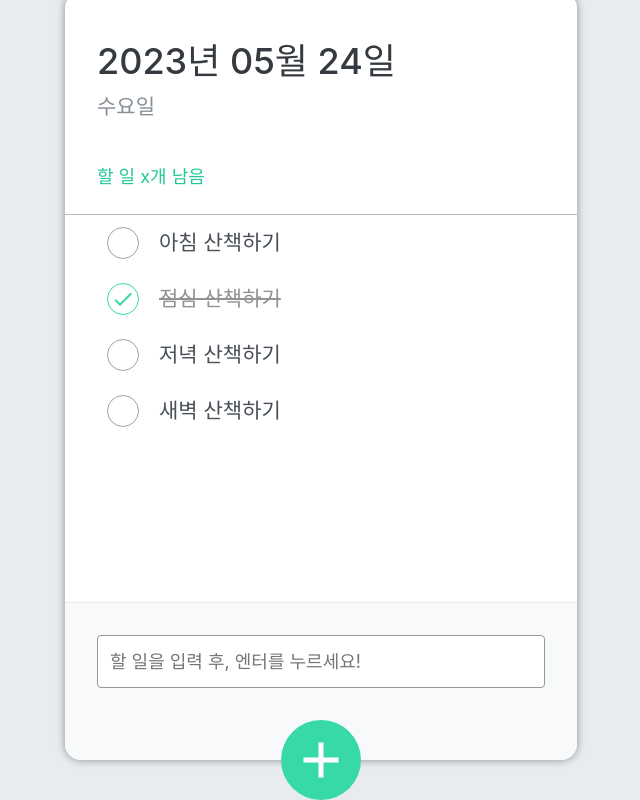
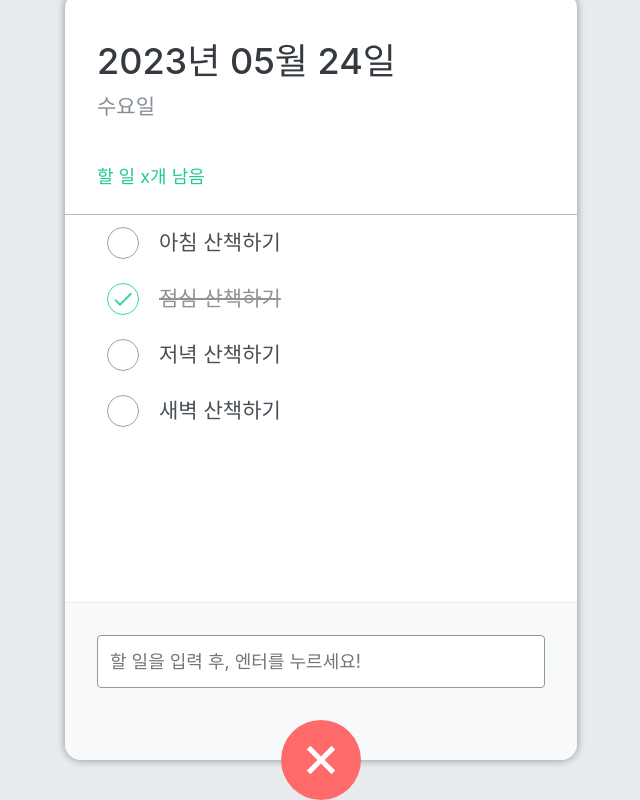
Before and after one commit to lkdcode/react-todo-app, a React (Create React App) app in the folder react-todo-app/: page / in a window 1280 px wide. Both pictures are taken after a click on the button 640 px from the left and 864 px from the top of the page. Shown: the part 104-904 px from the top of the page, without its empty margins (319-959 px from the left). Built offline with nearby package versions, Linux system fonts and the light colour scheme; the HTML template or start-up script is replaced by a standard one.

Commit message:
삭제기능추가

```diff
--- a/react-todo-app/src/component/TodoInput.js
+++ b/react-todo-app/src/component/TodoInput.js
@@ -4,45 +4,65 @@ import cn from 'classnames';
 
 import './SCSS/TodoInput.scss';
 
-const TodoInput = () => {
+const TodoInput = ({ addTodo }) => {
 
   // 입력창이 열리는 여부를 표현하는 상태값
   const [open, setOpen] = useState(false);
 
+  // 할일 입력창에 입력한 내용을 표현하는 상태값
+  const [todoText, setTodoText] = useState('');
+
   // + 버튼 클릭시 이벤트 처리
   const onToggle = () => {
       setOpen(!open);
-
   };
 
-  const showForm = () => {
-    return open && (<div className='form-wrapper'>
-      <form className='insert-form'>
-        <input
-          tpye='text'
-          placeholder='할 일을 입력 후, 엔터를 누르세요!'
-        />
-      </form>
-    </div>);
+  // 서브밋 이벤트 핸들러
+  const submitHandler = e => {
+      e.preventDefault(); // 태그의 기본기능 제한
+      // console.log('폼이 제출됨!!');
+
+      // console.log(todoText);
+      addTodo(todoText);
+
+      // 입력이 끝나면 입력창 비우기
+      setTodoText('');
+  };
+
+  // input change 이벤트 핸들러 함수
+  const todoChangeHandler = e => {
+    // console.log(e.target.value);
+    setTodoText(e.target.value);
   };
 
 return (
   <>
       {
-        showForm()
+          open && (<div className='form-wrapper'>
+                      <form className='insert-form' onSubmit={submitHandler}>
+                          <input
+                              type='text'
+                              placeholder='할 일을 입력 후, 엔터를 누르세요!'
+                              onChange={todoChangeHandler}
+                              autoFocus
+                              value={todoText}
+                          />
+                      </form>
+                  </div>)
       }
 
-      {/* cn() : 첫번째 파라미터는 항상 유지할 클래스
+      {/*
+          cn() : 첫번째 파라미터는 항상 유지할 클래스
                   두번째 파라미터는 논리 상태값
-                 => 논리 상태값이 true 일 경우 해당 클래스가 추가
-                 => false 일 경우 제거
+                  => 논리상태값이 true일경우 해당클래스가 추가
+                     false일 경우 제거
       */}
-      <button className={cn('insert-btn', { abc: open })} onClick={onToggle}>
+      <button className={cn('insert-btn', {open})} onClick={onToggle}>
           <MdAdd />
       </button>
 
   </>
 )
-}
+};
 
 export default TodoInput
--- a/react-todo-app/src/component/TodoItem.js
+++ b/react-todo-app/src/component/TodoItem.js
@@ -5,7 +5,7 @@ import cn from 'classnames';
 import './SCSS/TodoItem.scss';
 import classNames from 'classnames';
 
-const TodoItem = ({ item }) => {
+const TodoItem = ({ item, remove }) => {
 
   const { id, title, done } = item;
 
@@ -15,7 +15,7 @@ const TodoItem = ({ item }) => {
         {done && <MdDone />}
       </div>
       <span className={cn('text',{finish:done})}>{title}</span>
-      <div className='remove'>
+      <div className='remove' onClick={() => remove(id)}>
         <MdDelete />
       </div>
 
--- a/react-todo-app/src/component/TodoMain.js
+++ b/react-todo-app/src/component/TodoMain.js
@@ -3,7 +3,7 @@ import TodoItem from './TodoItem'
 
 import './SCSS/TodoMain.scss';
 
-const TodoMain = ({ todoList }) => {
+const TodoMain = ({ todoList, remove }) => {
 
   // const todoItems = todoList.map(todo => <TodoItem />);
 
@@ -15,13 +15,27 @@ const TodoMain = ({ todoList }) => {
   //   }
 
   //   return todoItems;
+
+  const submitHandler = e => {
+
+    const $input = document.querySelector('.insert-from input');
+    console.log($input.value);
+
+    $input.value = '';
+
+  }
+
   // };
 
   return (
     <ul className='todo-list'>
-      {
-        todoList.map(todo => <TodoItem item={todo} />)
-      }
+        {
+            todoList.map(todo => <TodoItem
+                                  key={todo.id}
+                                  item={todo}
+                                  remove={remove}
+                                  />)
+        }
     </ul>
   )
 }
--- a/react-todo-app/src/component/TodoTemplate.js
+++ b/react-todo-app/src/component/TodoTemplate.js
@@ -1,4 +1,4 @@
-import React from 'react'
+import React, { useState, useEffect } from 'react'
 import TodoHeader from './TodoHeader'
 import TodoMain from './TodoMain'
 import TodoInput from './TodoInput'
@@ -8,7 +8,8 @@ import './SCSS/TodoTemplate.scss';
 const TodoTemplate = () => {
 
   // 서버에 할 일 목록 (json) 을 요청해서 받아와야 함
-  const todos = [
+  // todos 배열을 상태 관리
+  const [todos, setTodos] = useState([
     {
       id: 1,
       title: '아침 산책하기',
@@ -29,14 +30,71 @@ const TodoTemplate = () => {
       title: '새벽 산책하기',
       done: false
     },
-  ];
+  ]);
 
+  // id 값 시퀀스 생성 함수
+  const makeNewId = () => {
+    if (todos.length === 0) return 1;
+    return todos[todos.length - 1].id + 1;
+  }
+
+  // todoInput 에게 todoText 를 받아오는 함수
+  const addTodo = todoText => {
+    console.log('할 일 정보 : ', todoText);
+
+    const newTodo = {
+      id: makeNewId(),
+      title: todoText,
+      done: false
+    }
+
+    // todos.push(newTodo);
+    // 리액트의 상태변수는 무조건 setter 를 통해서만
+    // 상태 값을 변경해야 렌더링에 적용된다.
+    // 다만 상태변수가 불변성(immutable)을 가지기 때문에
+    // 기존의 상태에서 변경이 불가능하고
+    // 새로운 상태를 만들어서 변경해야 한다.
+    // const copyTodos = todos.slice();
+    // copyTodos.push(newTodo);
+
+    setTodos([... todos, newTodo]);
+
+  };
+
+
+  // 할 일 삭제 처리 함수
+  const removeTodo = id => {
+
+    // console.log(`삭제 대상 id: ${id}`);
+
+    // let idx;
+
+    // for (let i = 0; i < todos.length; i++) {
+    //   if (id === todos[i].id) {
+    //     idx = i;
+    //     break;
+    //   }
+    // }
+
+    // const copyTodos = [...todos];
+    // copyTodos.splice(idx, 1);
+
+    // setTodos(copyTodos);
+
+    setTodos(todos.filter(todo => todo.id !== id));
+
+  };
+
+
+  useEffect(() => {
+    console.log(todos);
+  }, [todos]);
 
   return (
     <div className='TodoTemplate'>
       <TodoHeader />
-      <TodoMain todoList={todos} />
-      <TodoInput />
+      <TodoMain todoList={todos} remove ={removeTodo}/>
+      <TodoInput addTodo={addTodo} />
     </div>
   )
 }
```
Lines whose indentation alone changed are shown as unchanged.
